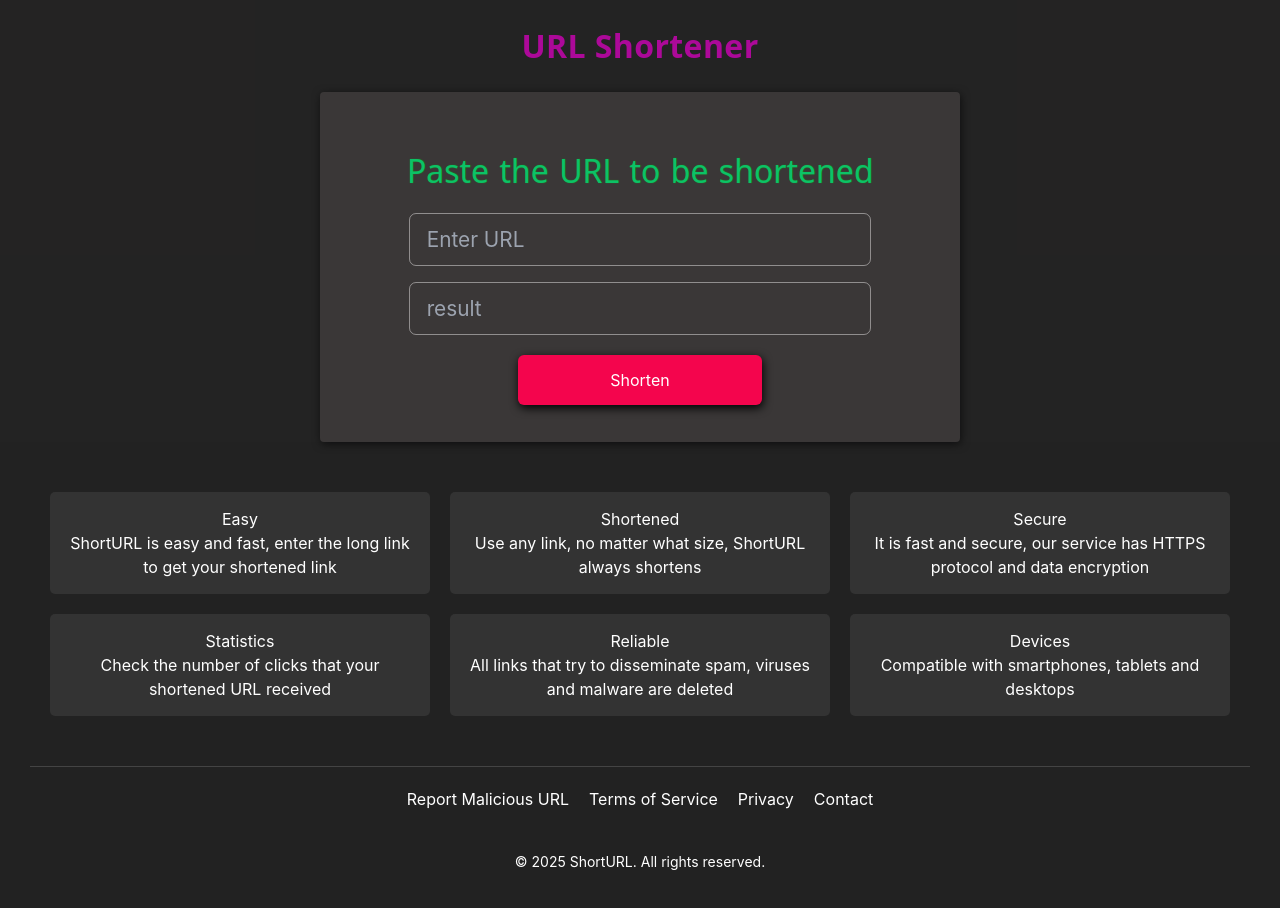
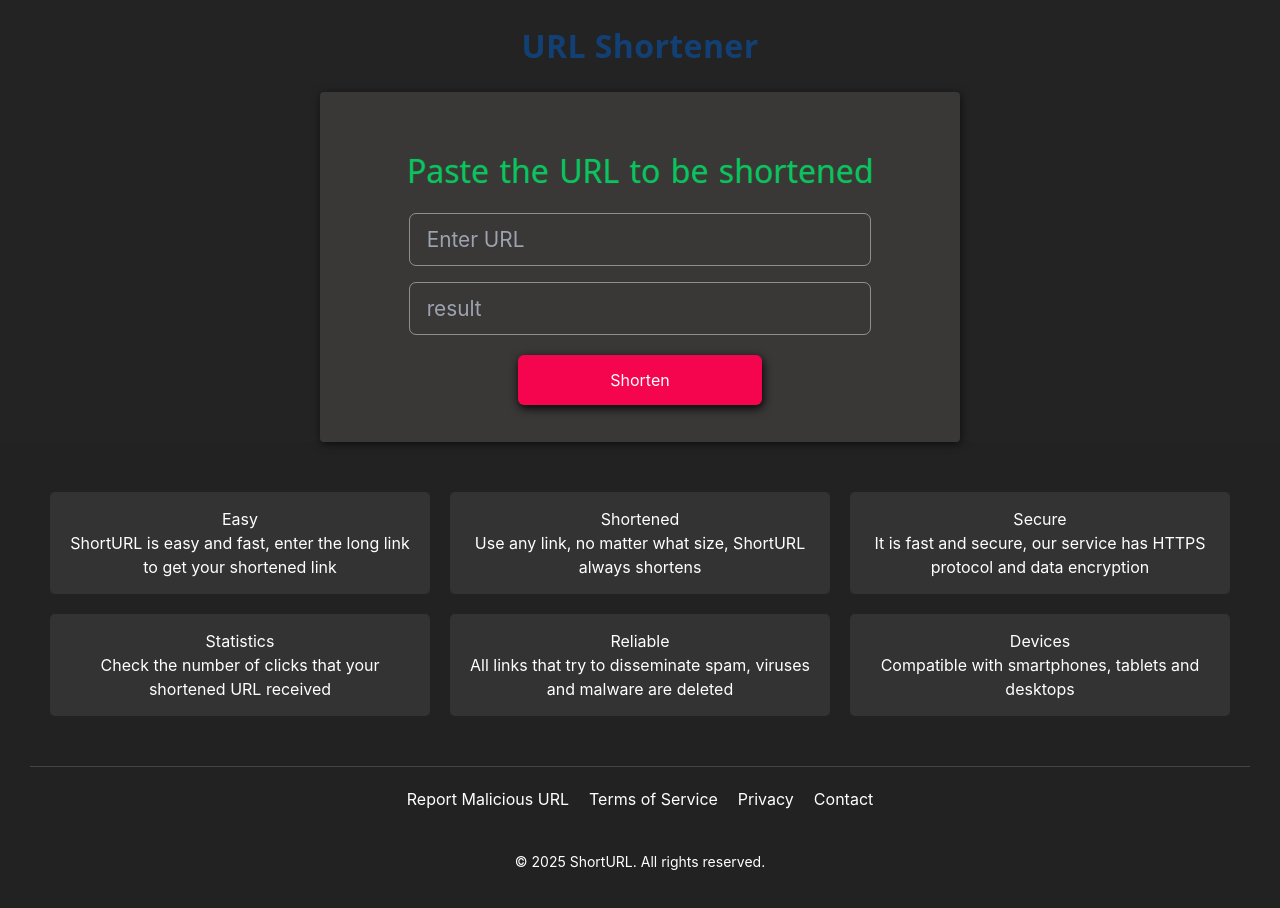
Before and after one commit to HimanshuNarware/short_Url, a React (Create React App) app in the folder client/: page / in a window 1280 px wide. Shown: the top 908 px of the page. Built offline with nearby package versions, Linux system fonts and the light colour scheme; no server answers.

Commit message:
Update home.css

```diff
--- a/client/src/pages/home.css
+++ b/client/src/pages/home.css
@@ -21,7 +21,8 @@
     text-align: center;
     letter-spacing: .4px;
     margin: 22px 20px;
-    color: rgb(172, 9, 153);
+
+    color: rgba(11, 77, 152, 0.699);
 }
 
 .container {
```
